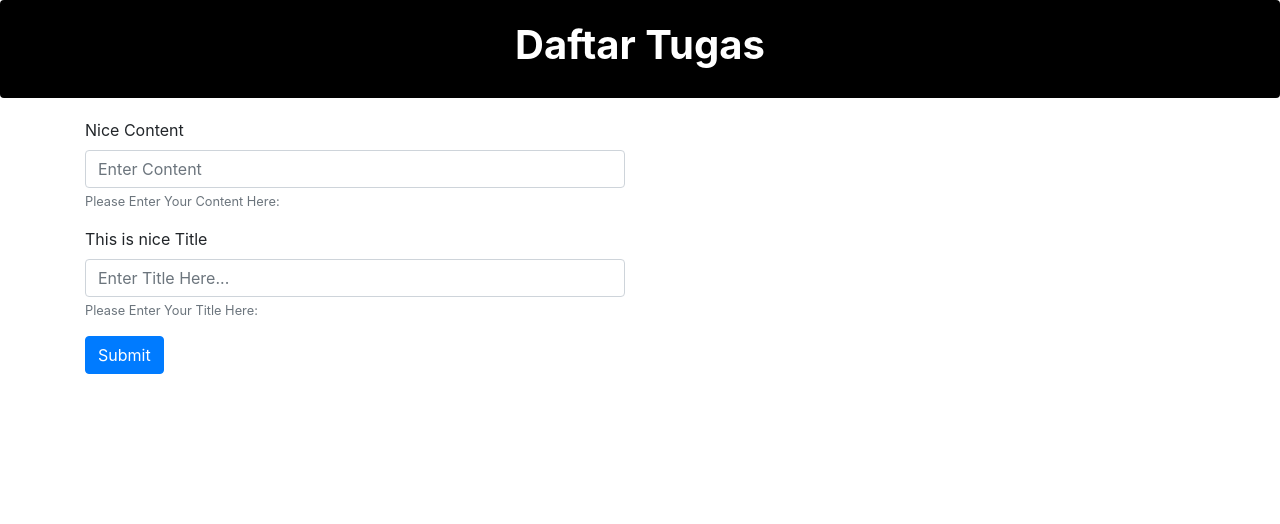
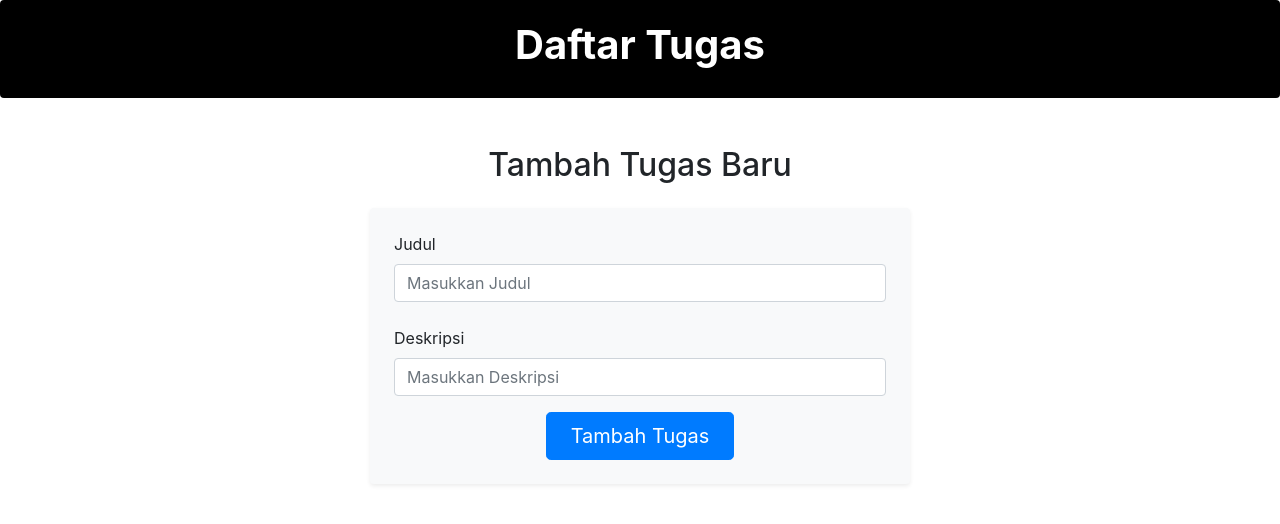
Before and after one commit to lokithemischiefgod/todolist09, a Django app: page /save/ in a window 1280 px wide. Shown: the top 524 px of the page. Run offline with Django 5.2, Linux system fonts and the light colour scheme; some libraries are stand-ins or nearby versions.

Commit message:
Updated Form

```diff
--- a/todolist/forms.py
+++ b/todolist/forms.py
@@ -10,10 +10,10 @@ class TodoForm(ModelForm):
 
         labels = {
 
-            'content': 'Nice Content',
-            'title': 'This is nice Title'
+            'title': 'Judul',
+            'content': 'Deskripsi'
         }
         widgets = {
-            'content': TextInput(attrs={'class': 'form-control', 'id': 'exampleInputEmail1', 'aria-describedby': 'emailHelp', 'placeholder': 'Enter Content'}),
-            'title': TextInput(attrs={'class': 'form-control', 'id': 'titleHere', 'aria-describedby': 'titleHelp', 'placeholder': 'Enter Title Here...'})
+            'title': TextInput(attrs={'class': 'form-control', 'id': 'titleHere', 'aria-describedby': 'titleHelp', 'placeholder': 'Masukkan Judul'}),
+            'content': TextInput(attrs={'class': 'form-control', 'id': 'exampleInputEmail1', 'aria-describedby': 'emailHelp', 'placeholder': 'Masukkan Deskripsi'})
         }
--- a/todolist/templates/todo/index.html
+++ b/todolist/templates/todo/index.html
@@ -1,40 +1,53 @@
-{% extends "todo/base.html" %}{% block content %}
-<div class="container">
+{% extends "todo/base.html" %}
+{% block content %}
+<div class="container mt-5">
+    <div class="row justify-content-center">
+        <div class="col-lg-6 col-md-8 col-sm-10">
 
+            <!-- Judul Form -->
+            <h2 class="text-center mb-4">Tambah Tugas Baru</h2>
 
+            <!-- Error Handling -->
+            {% if form.errors %}
+                <div class="alert alert-danger" role="alert">
+                    <strong>Perbaiki kesalahan berikut:</strong>
+                    <ul>
+                        {% for field, errors in form.errors.items %}
+                            {% for error in errors %}
+                                <li>{{ error }}</li>
+                            {% endfor %}
+                        {% endfor %}
+                    </ul>
+                </div>
+            {% endif %}
 
-  <div class="row">
-    <div class="col-lg-6">
-        {% for error in form.content.errors %}
-         <p class="text-danger">{{ error }}</p>
-        {% endfor %}
-
-      <form method="POST">
+            <!-- Form -->
+            <form method="POST" class="shadow-sm p-4 rounded bg-light">
                 {% csrf_token %}
 
-          <div class="form-group">
-              <label for="exampleInputEmail1">{{form.content.label}}</label>
-              {{form.content}}
-              <small  class="form-text text-muted">Please Enter Your Content Here:</small>
+                <!-- Field: Title -->
+                <div class="form-group mb-4">
+                  <label for="{{ form.title.id_for_label }}" class="form-label fw-bold">
+                      {{ form.title.label }}
+                  </label>
+                  {{ form.title }}
               </div>
-            <div class="form-group">
-              <label for="exampleInputEmail1">{{form.title.label}}</label>
-              {{form.title}}
-              <small  class="form-text text-muted">Please Enter Your Title Here:</small>
+
+                <!-- Field: Content -->
+                <div class="form-group mb-3">
+                    <label for="{{ form.content.id_for_label }}" class="form-label fw-bold">
+                        {{ form.content.label }}
+                    </label>
+                    {{ form.content }}
                 </div>
 
 
 
-
-        <input type="submit" class="btn btn-primary" value="Submit" />
+                <!-- Tombol Submit -->
+                <div class="text-center">
+                    <button type="submit" class="btn btn-primary btn-lg px-4">Tambah Tugas</button>
+                </div>
             </form>
-    </div>
-
-  </div>
-
-
-
-
 
         </div>
     </div>
```
Lines whose indentation alone changed are shown as unchanged.
